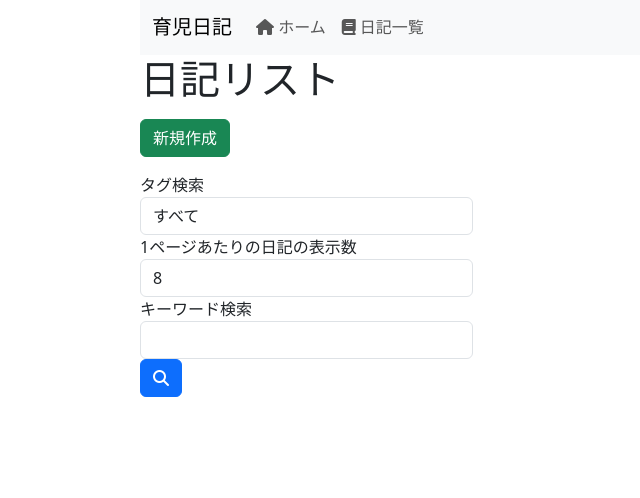
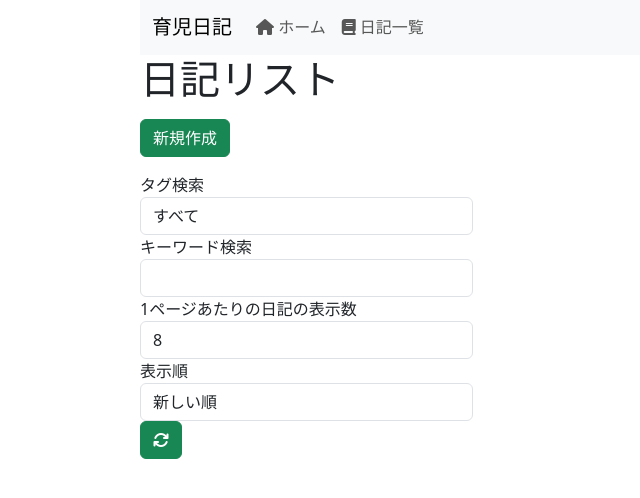
Before and after one commit to k-chnpnynym/django_diary_app, a Django app: page /diary_list/ in a window 1280 px wide. Shown: the part 51-549 px from the top of the page, without its empty margins (0-640 px from the left). Run offline with Django 4.2, Linux system fonts and the light colour scheme; the visitor is signed in with stand-in values (Sample User, id 1); data that the repository does not hold is empty; some libraries are stand-ins or nearby versions.

Commit message:
・日記一覧ページで表示順を選べるようにした ・見栄えを整えた

```diff
--- a/mydiaryproject/diary/views.py
+++ b/mydiaryproject/diary/views.py
@@ -1,6 +1,5 @@
 from django.contrib import messages
 from django.contrib.auth.mixins import LoginRequiredMixin
-from django.core.paginator import Paginator, PageNotAnInteger, EmptyPage
 from django.db.models import Q
 from django.http import Http404
 from django.shortcuts import redirect, resolve_url
@@ -52,49 +51,6 @@ class DiaryCreateCompleteView(LoginRequiredMixin, TemplateView):
     template_name = 'diary_create_complete.html'
 
 
-# class DiaryListView(LoginRequiredMixin, ListView):
-#     template_name = 'diary_list.html'
-#     model = Diary
-#     #paginate_by = 3   # 1ページあたりの表示数
-#
-#     def get_context_data(self, *, object_list=None, **kwargs):
-#         context = super().get_context_data(**kwargs)
-#         context['tags'] = Tag.objects.all()
-#         context['selected_tag'] = self.request.GET.get('tag')
-#         context['keyword'] = self.request.GET.get('keyword', '')
-#         context['num_diaries'] = self.request.GET.get('num_diaries', '8')
-#         # ページネーションの状態を維持
-#         context['page_obj'] = self.paginate_queryset(context['object_list'], context['num_diaries'])
-#         return context
-#
-#
-#     def get_paginate_by(self, queryset):
-#         num_diaries = self.request.GET.get('num_diaries', '8')
-#
-#         if num_diaries == 'all':
-#             num_diaries = Diary.objects.all().count()
-#
-#         return num_diaries
-#
-#     # def get_queryset(self):
-#     #     if self.request.user.is_staff:
-#     #         return Diary.objects.all().select_related('user')
-#     #     else:
-#     #         return Diary.objects.filter(secret=False).select_related('user')
-#     def get_queryset(self):
-#         queryset = super().get_queryset()
-#         queryset = queryset.select_related('user').prefetch_related('tags').order_by('-date')
-#         selected_tag = self.request.GET.get('tag')
-#         if selected_tag:
-#             queryset = queryset.filter(tags__slug=selected_tag)
-#         keyword = self.request.GET.get('keyword')
-#         if keyword:
-#             queryset = queryset.filter(Q(title__icontains=keyword) | Q(text__icontains=keyword) |
-#                                        Q(date__icontains=keyword) | Q(user__username__icontains=keyword))
-#
-#         if not self.request.user.is_staff:
-#             queryset = queryset.exclude(secret=True)
-#         return queryset
 
 class DiaryListView(LoginRequiredMixin, ListView):
     template_name = 'diary_list.html'
@@ -110,6 +66,7 @@ class DiaryListView(LoginRequiredMixin, ListView):
         context['selected_tag'] = self.request.GET.get('tag')
         context['keyword'] = self.request.GET.get('keyword', '')
         context['num_diaries'] = self.request.GET.get('num_diaries', '8')
+        context['order_by'] = self.request.GET.get('order_by', '新しい順')
         return context
 
     def get_paginate_by(self, queryset):
@@ -122,7 +79,8 @@ class DiaryListView(LoginRequiredMixin, ListView):
 
     def get_queryset(self):
         queryset = super().get_queryset()
-        queryset = queryset.select_related('user').prefetch_related('tags').order_by('-date')
+        order_by = self.request.GET.get('order_by', '-date')
+        queryset = queryset.select_related('user').prefetch_related('tags').order_by(order_by)
         selected_tag = self.request.GET.get('tag')
         if selected_tag:
             queryset = queryset.filter(tags__slug=selected_tag)
@@ -175,6 +133,7 @@ class DiaryTagView(DiaryListView):
         context = super().get_context_data(**kwargs)
         context['tag'] = Tag.objects.get(slug=self.kwargs['tag'])
         context['num_diaries'] = self.request.GET.get('num_diaries', '8')
+        context['order_by'] = self.request.GET.get('order_by', '新しい順')
         return context
 
 
@@ -188,7 +147,9 @@ class DiaryTagView(DiaryListView):
 
 
     def get_queryset(self):
-        return super().get_queryset().filter(tags__slug=self.kwargs['tag']).select_related('user').prefetch_related('tags')
+        queryset = super().get_queryset()
+        order_by = self.request.GET.get('order_by', '-date')
+        return queryset.filter(tags__slug=self.kwargs['tag']).select_related('user').prefetch_related('tags').order_by(order_by)
 
 
 
--- a/mydiaryproject/templates/diary_list.html
+++ b/mydiaryproject/templates/diary_list.html
@@ -80,6 +80,10 @@
                 </select>
             </div>
             <div class="form-group col-md-4">
+                <label for="keyword">キーワード検索</label>
+                <input type="text" name="keyword" value="{{ keyword }}" class="form-control">
+            </div>
+            <div class="form-group col-md-4">
                 <label for="num_diaries">1ページあたりの日記の表示数</label>
                 <select name="num_diaries" id="num_diaries" class="form-control">
                     <option value="6" {% if num_diaries == '6' %} selected {% endif %}>6</option>
@@ -91,11 +95,14 @@
                 </select>
             </div>
             <div class="form-group col-md-4">
-                <label for="keyword">キーワード検索</label>
-                <input type="text" name="keyword" value="{{ keyword }}" class="form-control">
+              <label for="order_by">表示順</label>
+              <select name="order_by" id="order_by" class="form-control">
+                <option value="-date" {% if order_by == '-date' %} selected {% endif %}>新しい順</option>
+                <option value="date" {% if order_by == 'date' %} selected {% endif %}>古い順</option>
+              </select>
             </div>
         </div>
-        <button type="submit" class="btn btn-primary"><i class="fas fa-search"></i></button>
+        <button type="submit" class="btn btn-success"><i class="fas fa-refresh"></i></button>
 
     </form>
     <br>
@@ -118,7 +125,7 @@
                         <a href="{% url 'diary:diary_detail' diary.pk %}" class="btn btn-primary">詳細を見る</a>
                     </div>
                     <div class="card-footer">
-                        <small class="text-muted">{{ diary.created_at|date:"Y年m月d日(D)" }} {{ diary.user }}</small>
+                        <small class="text-muted">{{ diary.date|date:"Y年m月d日(D)" }} {{ diary.user }}</small>
                     </div>
                 </div>
             </div>
--- a/mydiaryproject/templates/tag_create.html
+++ b/mydiaryproject/templates/tag_create.html
@@ -22,13 +22,13 @@
         <div class="collapse navbar-collapse" id="navbarNav">
           <ul class="navbar-nav">
             <li class="nav-item">
-              <a class="nav-link" aria-current="page" href="{% url 'diary:index' %}"><i class="fas fa-home"></i> ホーム</a>
+              <a class="nav-link" href="{% url 'diary:index' %}"><i class="fas fa-home"></i> ホーム</a>
             </li>
             <li class="nav-item">
-              <a class="nav-link" href="{% url 'diary:diary_list' %}"><i class="fas fa-book"></i> 日記一覧</a>
+              <a class="nav-link" href="{% url 'diary:tag_list' %}"><i class="fas fa-tags"></i> タグ一覧</a>
             </li>
             <li class="nav-item">
-              <a class="nav-link active" href="{% url 'diary:diary_detail' diary.pk %}"><i class="far fa-file-alt"></i> 日記の作成</a>
+              <a class="nav-link" active　aria-current="page"><i class="fas fa-plus"></i> タグ作成</a>
             </li>
           </ul>
         </div>
--- a/mydiaryproject/templates/tag_list.html
+++ b/mydiaryproject/templates/tag_list.html
@@ -53,8 +53,8 @@
                 <td>{{ tag.name }}</td>
                 <td>{{ tag.slug }}</td>
                 <td>
-                    <a href="{% url 'diary:tag_update' tag.pk %}" class="btn btn-primary"><i class="fas fa-edit"></i> 編集</a>
-                    <a href="{% url 'diary:tag_delete' tag.pk %}" class="btn btn-danger"><i class="fas fa-trash-alt"></i> 削除</a>
+                    <a href="{% url 'diary:tag_update' tag.pk %}" class="btn btn-primary"><i class="fas fa-edit"></i> </a>
+                    <a href="{% url 'diary:tag_delete' tag.pk %}" class="btn btn-danger"><i class="fas fa-trash-alt"></i> </a>
                 </td>
             </tr>
         {% empty %}
```
Also changed, not shown: mydiaryproject/templates/diary_list_tag.html (+11 -3 lines).
